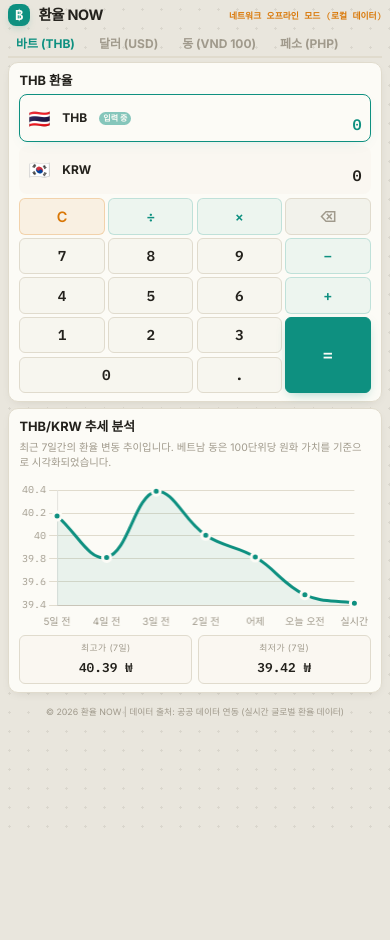
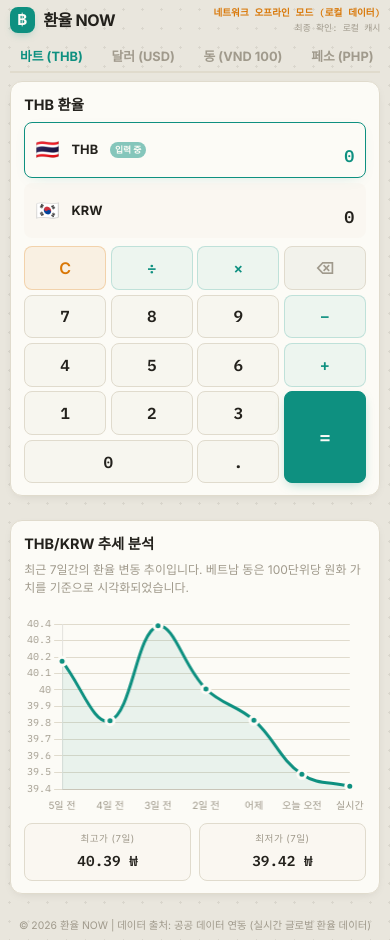
Before and after one commit to drbrookskim/exchangenow, a plain HTML site: page index.html in a window 390 px wide. Before the commit the page ends 844 px from the top, so only its background shows below. Drawn offline with nearby package versions, Linux system fonts and the light colour scheme; no server answers.

Commit message:
fix: position calculator card fully inside first mobile screen and trend analysis card below fold for scroll-down view

```diff
--- a/index.css
+++ b/index.css
@@ -509,143 +509,144 @@ footer p {
    ========================================================================== */
 @media (max-width: 599px) {
   body {
-    padding: 0.25rem 0.5rem;
-    padding: calc(0.25rem + env(safe-area-inset-top)) 0.5rem calc(0.25rem + env(safe-area-inset-bottom)) 0.5rem;
+    padding: 0.4rem 0.6rem;
+    padding: calc(0.4rem + env(safe-area-inset-top)) 0.6rem calc(0.4rem + env(safe-area-inset-bottom)) 0.6rem;
   }
 
-  /* Header ultra-compact */
+  /* Header compact */
   header {
-    margin-bottom: 0.25rem;
+    margin-bottom: 0.5rem;
   }
 
   .header-top {
-    margin-bottom: 0.2rem;
+    margin-bottom: 0.35rem;
   }
 
   .logo-badge {
-    width: 1.4rem;
-    height: 1.4rem;
-    font-size: 0.8rem;
+    width: 1.6rem;
+    height: 1.6rem;
+    font-size: 0.95rem;
   }
 
   h1 {
-    font-size: 0.9rem;
+    font-size: 1rem;
   }
 
   .api-status {
-    font-size: 0.55rem;
+    font-size: 0.6rem;
   }
 
   .last-updated {
-    display: none;
+    font-size: 0.55rem;
+    margin-top: 0;
   }
 
-  /* Nav tabs ultra-compact */
+  /* Nav tabs compact */
   .nav-tab {
-    font-size: 0.75rem;
-    padding: 0.3rem 0.5rem;
+    font-size: 0.8rem;
+    padding: 0.4rem 0.65rem;
   }
 
-  /* Main grid mobile gap */
+  /* Main grid: separate calculator card and chart section with clear vertical gap */
   .main-grid {
-    gap: 0.35rem;
+    gap: 1.5rem;
   }
 
-  /* Card ultra-compact */
+  /* Calculator Card: comfortable sizing that fits inside first screen */
   .card {
-    padding: 0.5rem 0.65rem;
-    border-radius: 10px;
+    padding: 0.75rem 0.85rem;
+    border-radius: 12px;
   }
 
   .card-title {
-    font-size: 0.8rem;
-    margin-bottom: 0.25rem;
+    font-size: 0.9rem;
+    margin-bottom: 0.4rem;
   }
 
   .card-subtitle {
-    font-size: 0.65rem;
-    margin-bottom: 0.35rem;
+    font-size: 0.75rem;
+    margin-bottom: 0.6rem;
   }
 
-  /* Currency rows ultra-compact */
+  /* Currency rows */
   .currency-list {
-    gap: 0.2rem;
-    margin-bottom: 0.3rem;
+    gap: 0.35rem;
+    margin-bottom: 0.5rem;
   }
 
   .currency-row {
-    padding: 0.35rem 0.5rem;
+    padding: 0.45rem 0.65rem;
     border-radius: 8px;
   }
 
   .flag {
-    font-size: 1.1rem;
+    font-size: 1.2rem;
   }
 
   .currency-code {
-    font-size: 0.75rem;
+    font-size: 0.8rem;
   }
 
   .input-badge {
-    font-size: 0.5rem;
-    padding: 0.05rem 0.25rem;
+    font-size: 0.55rem;
+    padding: 0.08rem 0.3rem;
   }
 
   .expr-display {
-    font-size: 0.6rem;
-    min-height: 0.75rem;
+    font-size: 0.65rem;
+    min-height: 0.85rem;
   }
 
   .val-display {
-    font-size: 0.95rem;
+    font-size: 1.05rem;
   }
 
-  /* Keypad ultra-compact */
+  /* Keypad: comfortable button sizes */
   .keypad {
-    gap: 0.2rem;
+    gap: 0.3rem;
   }
 
   .keypad-btn {
-    font-size: 0.9rem;
-    padding: 0.4rem 0;
-    border-radius: 6px;
+    font-size: 1rem;
+    padding: 0.55rem 0;
+    border-radius: 8px;
   }
 
   .keypad-btn.action-equals {
-    font-size: 1.1rem;
+    font-size: 1.2rem;
   }
 
-  /* Chart section compact */
+  /* Chart section (below the fold for scroll-down) */
   .chart-wrapper {
-    margin: 0.25rem 0;
+    margin: 0.5rem 0;
   }
 
   .chart-container {
-    height: 150px;
+    height: 200px;
   }
 
   /* Stats compact */
   .stats-grid {
-    gap: 0.35rem;
+    gap: 0.5rem;
   }
 
   .stat-box {
-    padding: 0.35rem;
-    border-radius: 6px;
+    padding: 0.5rem;
+    border-radius: 8px;
   }
 
   .stat-label {
-    font-size: 0.55rem;
+    font-size: 0.6rem;
   }
 
   .stat-val {
-    font-size: 0.8rem;
+    font-size: 0.9rem;
   }
 
   /* Footer compact */
   footer {
-    margin-top: 0.75rem;
-    font-size: 0.55rem;
+    margin-top: 1.5rem;
+    font-size: 0.65rem;
   }
 }
 
--- a/sw.js
+++ b/sw.js
@@ -1,4 +1,4 @@
-const CACHE_NAME = "exchange-now-v5";
+const CACHE_NAME = "exchange-now-v6";
 const ASSETS = [
   "./",
   "./index.html",
```
